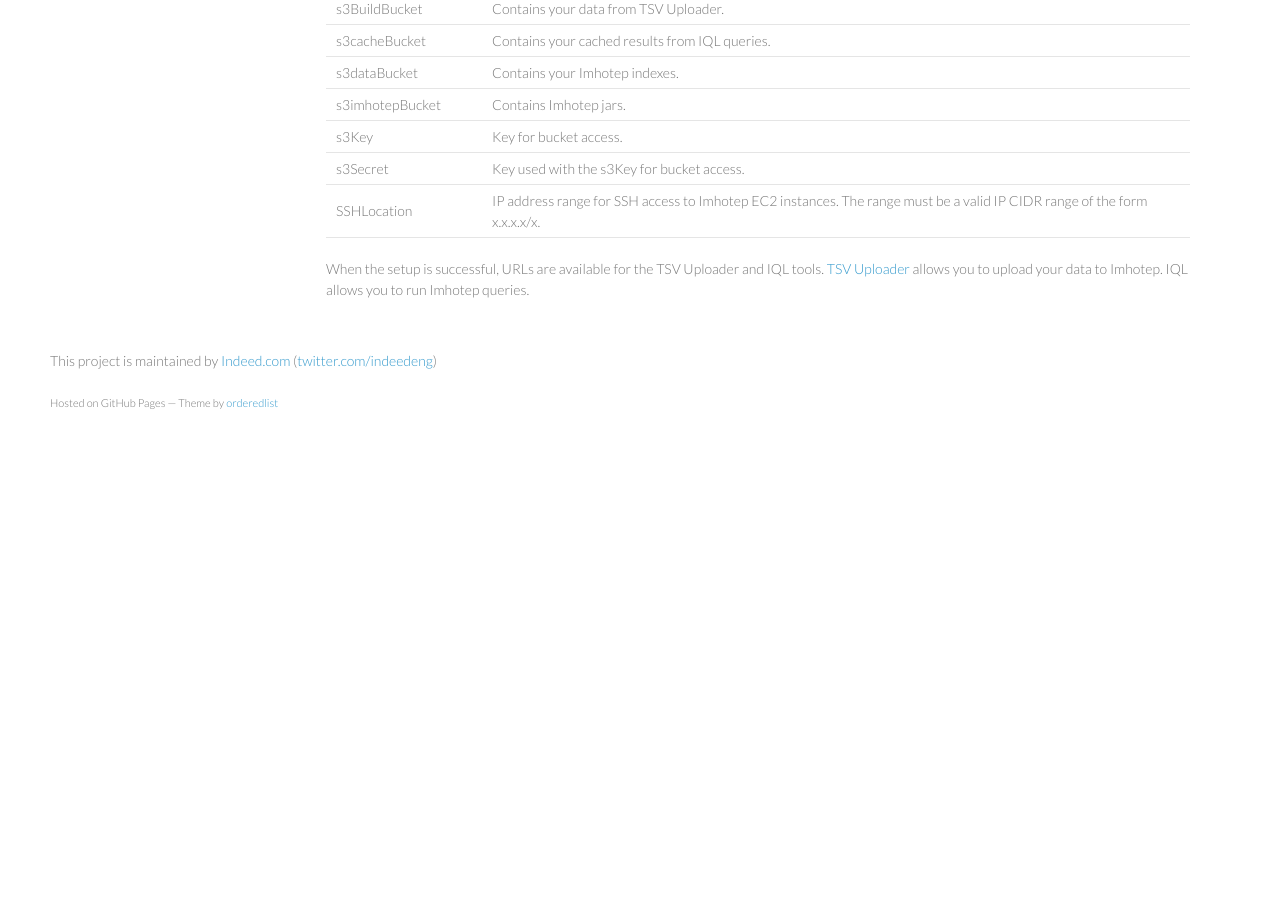
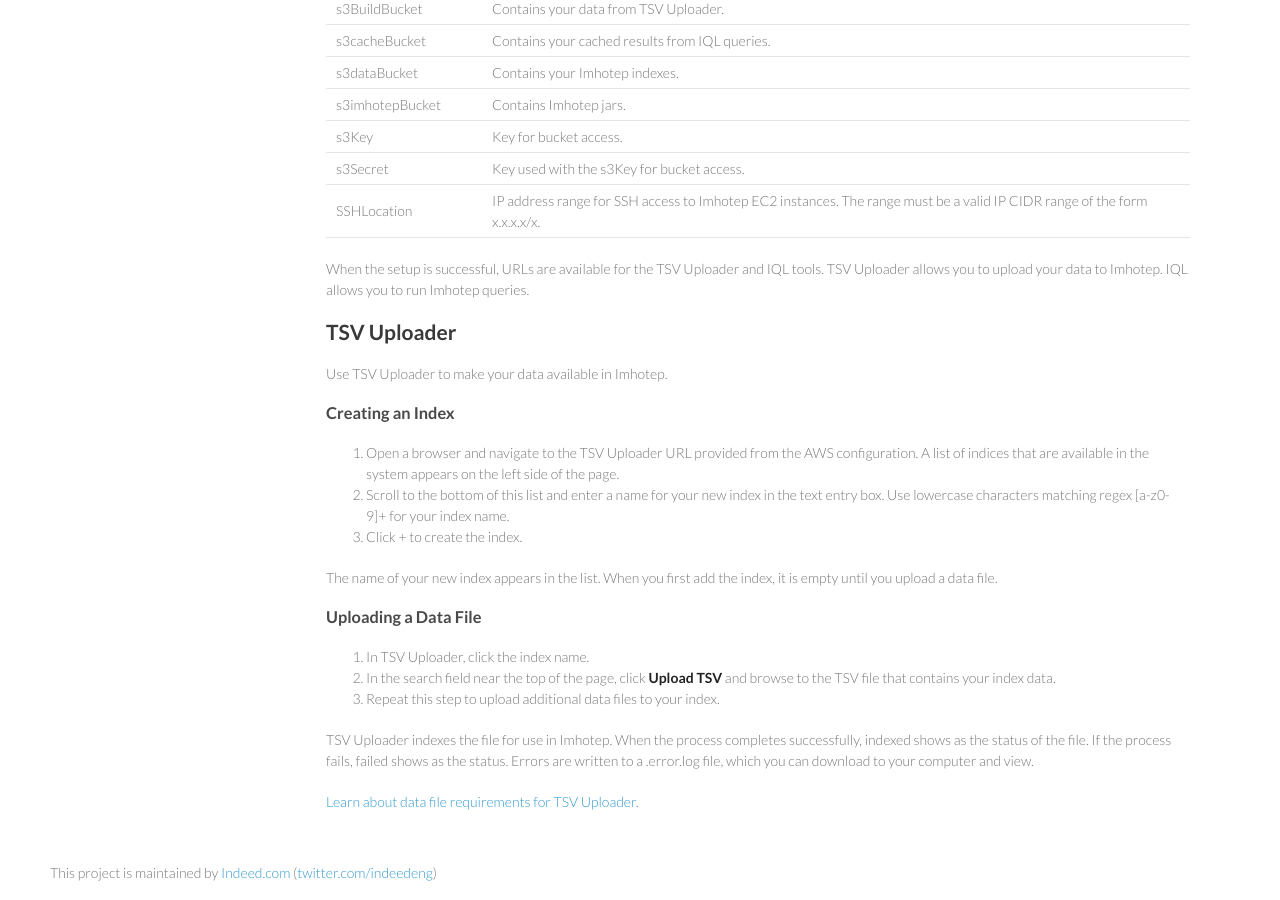
Before and after one commit to indeedeng/imhotep, a Jekyll site: the page built from docs/quick-start.md, in a window 1280 px wide and 900 px high, scrolled down 655 px. Built offline with Jekyll 4.4.1, drawn with Linux system fonts in a browser that asks for light colours; Markdown is read by kramdown in place of the engine named in the settings; before the commit the page ends 1137 px from its top, so only the background shows below that.

Commit message:
added tsv uploader sections

```diff
--- a/docs/quick-start.md
+++ b/docs/quick-start.md
@@ -28,4 +28,24 @@ Use AWS CloudFormation to create a stack on AWS: point to the imhotep-aws-config
 | s3Secret | Key used with the s3Key for bucket access. |
 | SSHLocation | IP address range for SSH access to Imhotep EC2 instances. The range must be a valid IP CIDR range of the form x.x.x.x/x. |
 
-When the setup is successful, URLs are available for the TSV Uploader and IQL tools.  [TSV Uploader]({{ site.baseurl }}/docs/data-upload) allows you to upload your data to Imhotep. IQL allows you to run Imhotep queries.
+When the setup is successful, URLs are available for the TSV Uploader and IQL tools.  TSV Uploader allows you to upload your data to Imhotep. IQL allows you to run Imhotep queries.
+
+## TSV Uploader
+
+Use TSV Uploader to make your data available in Imhotep.
+
+### Creating an Index
+1. Open a browser and navigate to the TSV Uploader URL provided from the AWS configuration. A list of indices that are available in the system appears on the left side of the page.
+2. Scroll to the bottom of this list and enter a name for your new index in the text entry box. Use lowercase characters matching regex [a-z0-9]+ for your index name.
+3. Click + to create the index.
+
+The name of your new index appears in the list. When you first add the index, it is empty until you upload a data file.
+
+### Uploading a Data File
+1. In TSV Uploader, click the index name.
+2. In the search field near the top of the page, click **Upload TSV** and browse to the TSV file that contains your index data.
+3. Repeat this step to upload additional data files to your index.
+
+TSV Uploader indexes the file for use in Imhotep. When the process completes successfully, indexed shows as the status of the file. If the process fails, failed shows as the status. Errors are written to a .error.log file, which you can download to your computer and view.
+
+[Learn about data file requirements for TSV Uploader]({{ site.baseurl }}/docs/data-file-requirements).
```
